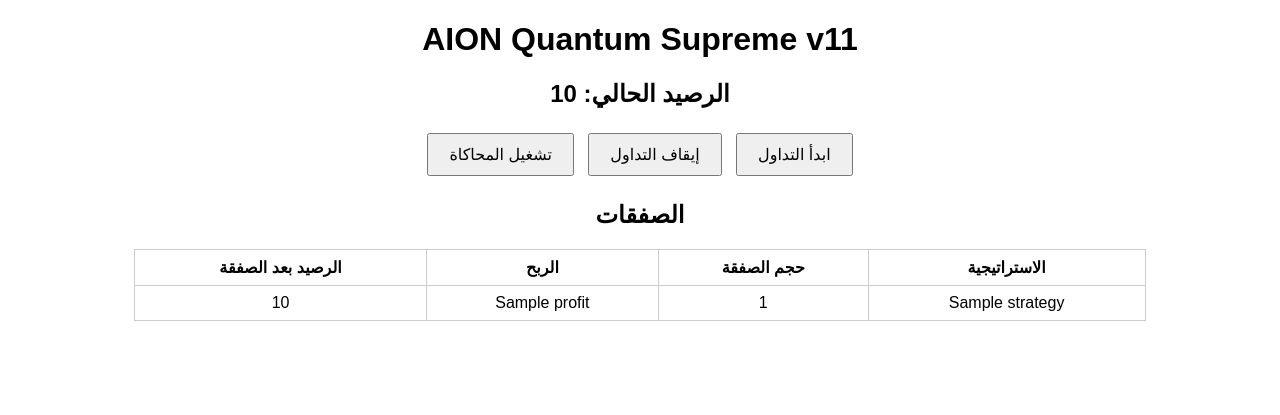
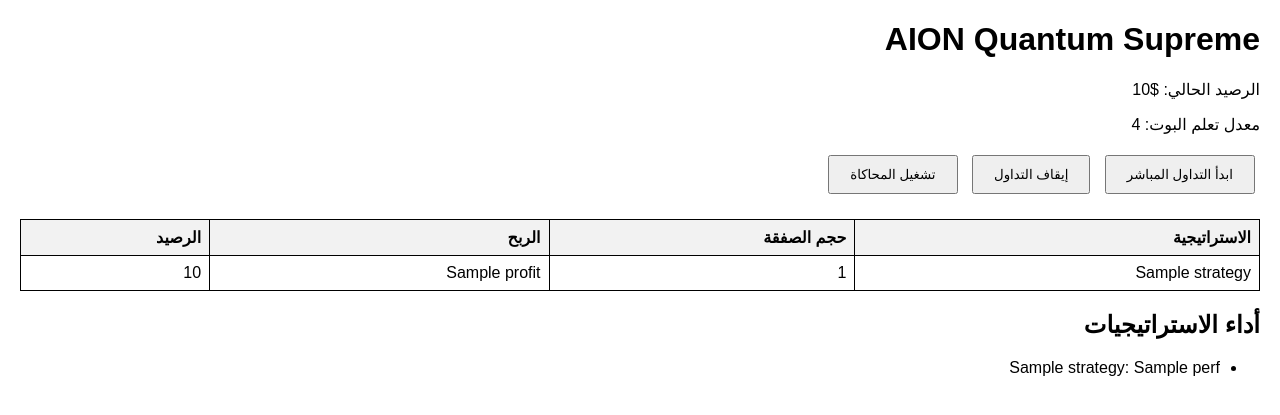
Before and after one commit to Andleep/Topandleep, a Flask app: template templates/dashboard.html in a window 1280 px wide. Shown: the top 415 px of the page. Run offline with Flask 2, Linux system fonts and the light colour scheme; the template is opened without the code that fills it: most values are stand-ins (such as "Sample title", 1, 10 or a date in 2020).

Commit message:
Translate dashboard title and update layout

```diff
--- a/templates/dashboard.html
+++ b/templates/dashboard.html
@@ -2,47 +2,46 @@
 <html lang="ar">
 <head>
 <meta charset="UTF-8">
-<title>AION Quantum Supreme</title>
+<title>لوحة AION Quantum Supreme</title>
 <style>
-body { font-family: Arial; text-align: center; direction: rtl; }
-button { margin: 5px; padding: 10px 20px; font-size: 16px; }
-table { margin: 0 auto; border-collapse: collapse; width: 80%; }
-th, td { border: 1px solid #ccc; padding: 8px; }
+body { font-family: Arial, sans-serif; direction: rtl; text-align: right; margin: 20px; }
+button { padding: 10px 20px; margin: 5px; }
+table { border-collapse: collapse; width: 100%; margin-top: 20px; }
+th, td { border: 1px solid #000; padding: 8px; }
+th { background-color: #f2f2f2; }
 </style>
-<script>
-async function startTrading() {
-    await fetch("/start_trading", { method: "POST" });
-    alert("تم بدء التداول المباشر!");
-}
-async function stopTrading() {
-    await fetch("/stop_trading", { method: "POST" });
-    alert("تم إيقاف التداول!");
-}
-async function runSimulation() {
-    const res = await fetch("/simulate", { method: "POST" });
-    const data = await res.json();
-    alert("تم تنفيذ المحاكاة!");
-    location.reload();
-}
-</script>
 </head>
 <body>
-<h1>AION Quantum Supreme v11</h1>
-<h2>الرصيد الحالي: {{ balance }}</h2>
-<button onclick="startTrading()">ابدأ التداول</button>
-<button onclick="stopTrading()">إيقاف التداول</button>
-<button onclick="runSimulation()">تشغيل المحاكاة</button>
-<h2>الصفقات</h2>
+<h1>AION Quantum Supreme</h1>
+<p>الرصيد الحالي: ${{ balance }}</p>
+<p>معدل تعلم البوت: {{ learning_rate }}</p>
+
+<button onclick="location.href='/start'">ابدأ التداول المباشر</button>
+<button onclick="location.href='/stop'">إيقاف التداول</button>
+<button onclick="location.href='/simulate'">تشغيل المحاكاة</button>
+
 <table>
-<tr><th>الاستراتيجية</th><th>حجم الصفقة</th><th>الربح</th><th>الرصيد بعد الصفقة</th></tr>
+<tr>
+<th>الاستراتيجية</th>
+<th>حجم الصفقة</th>
+<th>الربح</th>
+<th>الرصيد</th>
+</tr>
 {% for trade in trades %}
 <tr>
 <td>{{ trade.strategy }}</td>
-<td>{{ trade.position_size }}</td>
+<td>{{ trade.size }}</td>
 <td>{{ trade.profit }}</td>
 <td>{{ trade.balance }}</td>
 </tr>
 {% endfor %}
 </table>
+
+<h2>أداء الاستراتيجيات</h2>
+<ul>
+{% for strategy, perf in strategies.items() %}
+<li>{{ strategy }}: {{ perf }}</li>
+{% endfor %}
+</ul>
 </body>
 </html>
```
